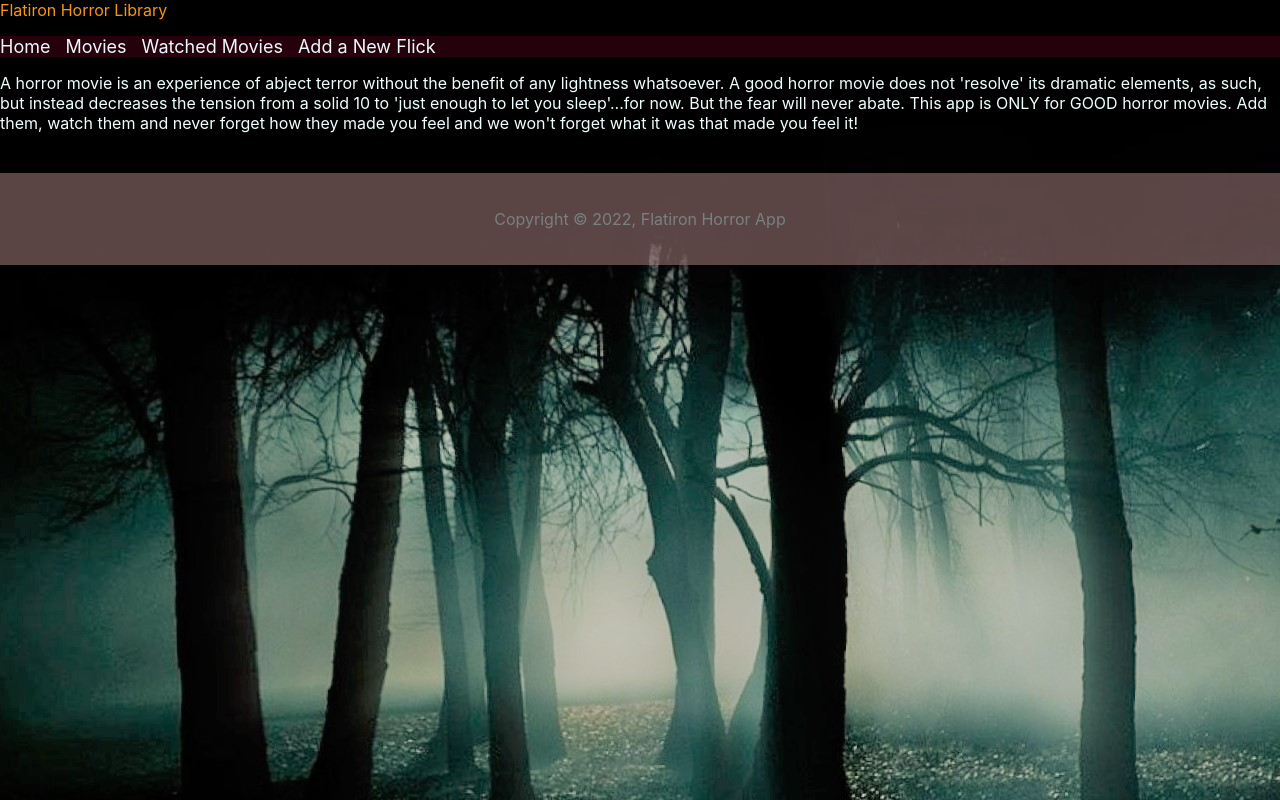
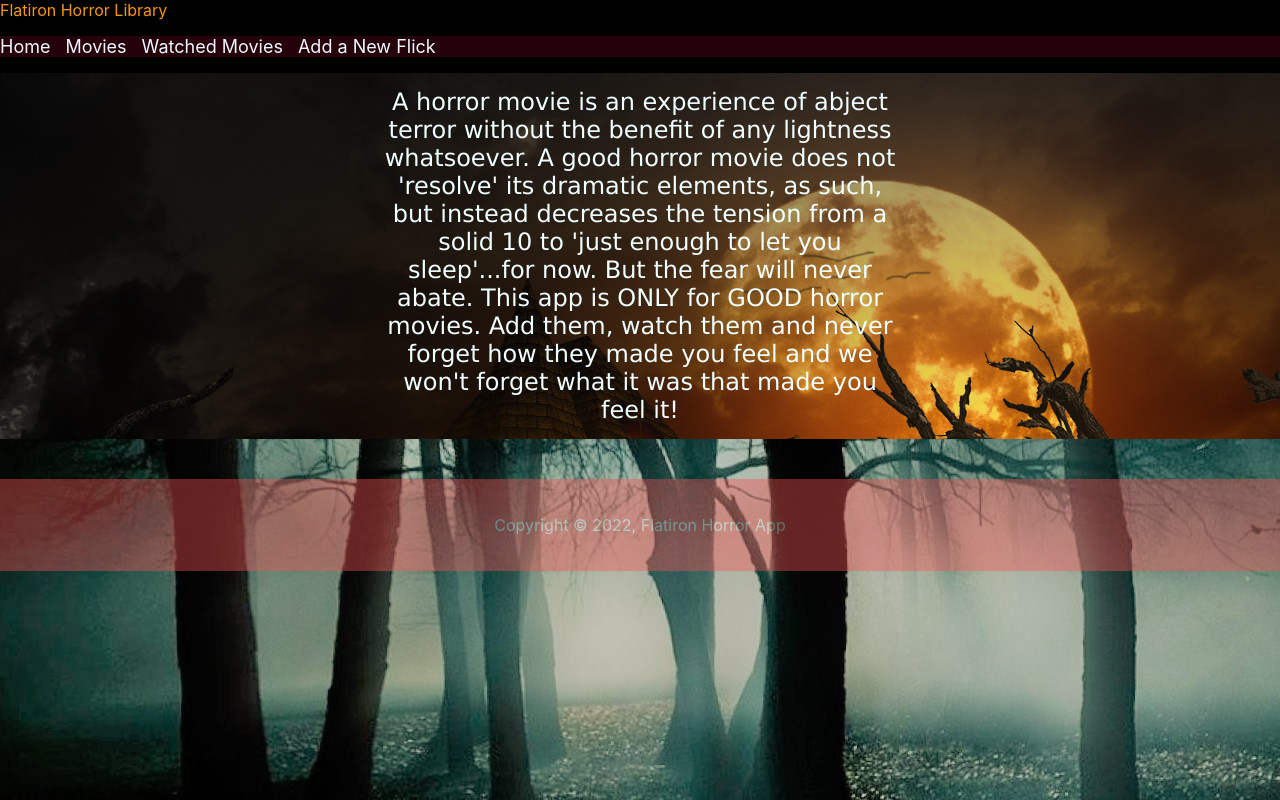
Before and after one commit to KyrianOnwe/phase-2-horror-movie-database, a React (Create React App) app: page / in a window 1280 px wide. Built offline with nearby package versions, Linux system fonts and the light colour scheme; data requests are answered from the project's data file.

Commit message:
Update styling for Home

```diff
--- a/src/components/Add.jsx
+++ b/src/components/Add.jsx
@@ -53,10 +53,15 @@ const Add = (props) => {
         <h1>What should we watch next?</h1>
         <form className='movie-form' onSubmit={handleSubmit}>
             <input type="text" name="title" id="title" placeholder='title' value={movieForm.title} onChange={handleSetFormData} />
+            <br />
             <input type="text" name="year" id="year" placeholder='year' value={movieForm.year} onChange={handleSetFormData} />
+            <br />
             <input type="text" name="subgenre" id="subgenre" placeholder='subgenre' value={movieForm.subgenre} onChange={handleSetFormData} />
+            <br />
             <input type="text" name="poster" id="poster" placeholder='poster url' value={movieForm.poster} onChange={handleSetFormData} />
+            <br />
             <input type="text" name="director" id="director" placeholder='director' value={movieForm.director} onChange={handleSetFormData} />
+            <br />
             <button>Submit</button>
 
         </form>
--- a/src/components/Home.jsx
+++ b/src/components/Home.jsx
@@ -2,7 +2,7 @@ import React from 'react'
 
 const Home = () => {
   return (
-    <div>
+    <div id='home-screen'>
       <p>A horror movie is an experience of abject terror without the benefit of any lightness whatsoever.  A good horror movie does not 'resolve' its dramatic elements, as such, but instead decreases the tension from a solid 10 to 'just enough to let you sleep'...for now.  But the fear will never abate.  This app is ONLY for GOOD horror movies.  Add them, watch them and never forget how they made you feel and we won't forget what it was that made you feel it!</p>
     </div>
   )
--- a/src/index.css
+++ b/src/index.css
@@ -49,17 +49,20 @@ footer {
   text-align: center;
   padding: 20px;
   margin-top: 40px;
-  background-color: rgb(180, 136, 136);
-  opacity: calc(50%);
+  background-color: rgb(247, 84, 84);
+  opacity: calc(40%);
 }
 
 .movies-container {
   width: 70%;
   margin: auto;
+  margin-bottom: 15px;
   padding-left: 2%;
   padding-right: 2%;
   background-position:center right;
   text-align: center;
+  font-size: large;
+  font-family: 'Segoe UI', Tahoma, Geneva, Verdana, sans-serif;
 }
 
 .movie-card {
@@ -71,4 +74,40 @@ footer {
   padding-bottom: 1%;
   position: relative;
   text-shadow: black;
+  opacity: calc(94%);
 }
+
+.movie-form-container {
+  background-image: url('./images/hellscape.jpg');
+  text-align: center;
+}
+
+.movie-form {
+  text-align: center;
+  margin: auto;
+  width: 65%;
+  align-content: center;
+}
+
+.movie-form input{
+  margin-bottom: 15px;
+  padding-bottom: 20px;
+}
+
+#home-screen {
+  font-size: x-large;
+  font-weight: 200;
+  font-family: Verdana, Geneva, Tahoma, sans-serif;
+  text-align: center;
+  background-image: url('./images/spookHouse.jpg');
+}
+
+#home-screen p{
+  width: 40%;
+  min-width: 40%;
+  text-align: center;
+  margin: auto;
+  padding-top: 15px;
+  position: relative;
+  padding-bottom: 15px;
+}
```
Also changed, not shown: src/images/spookHouse.jpg (added), 1 other file (tests, documents, lock files or other folders).
